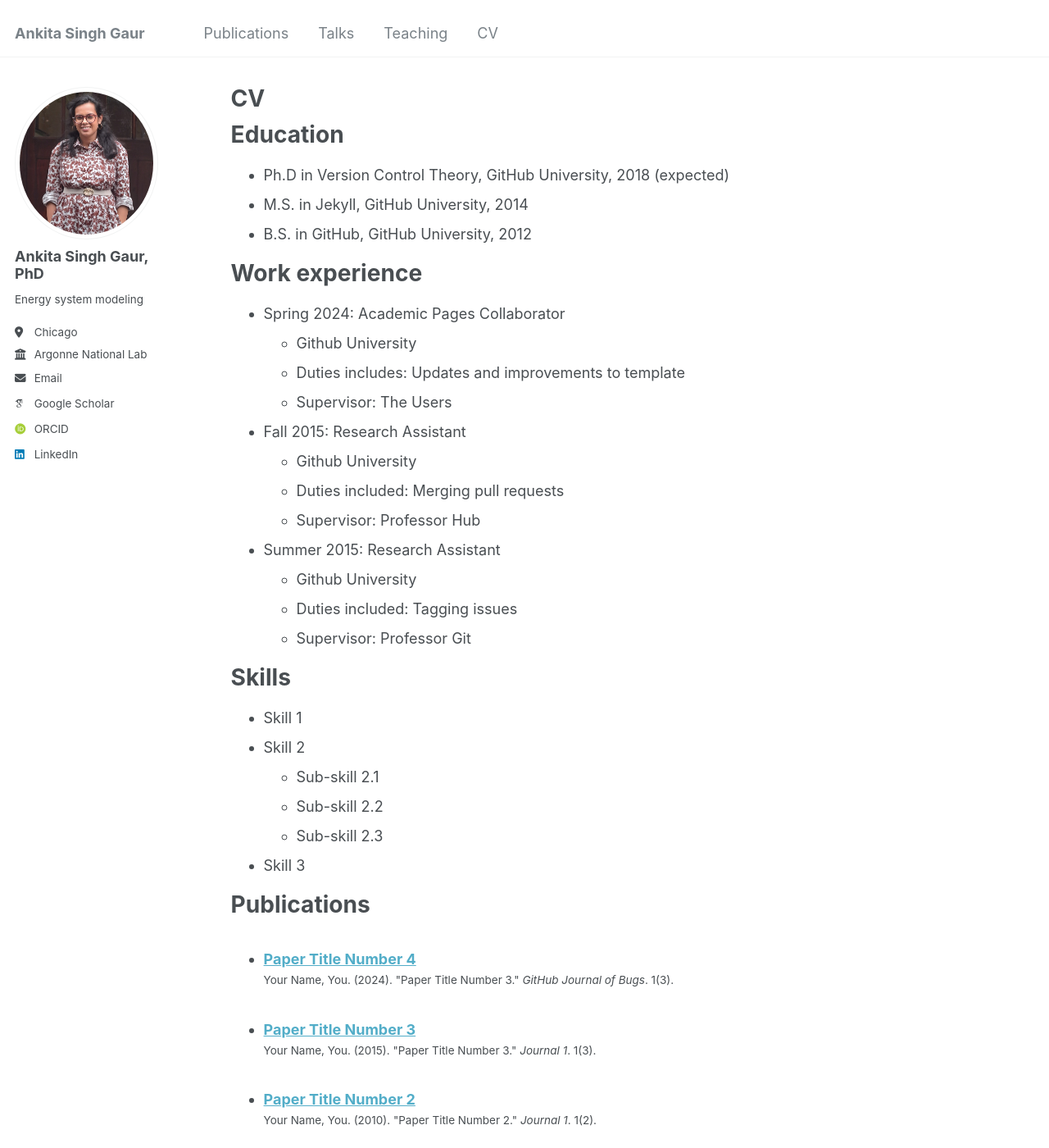
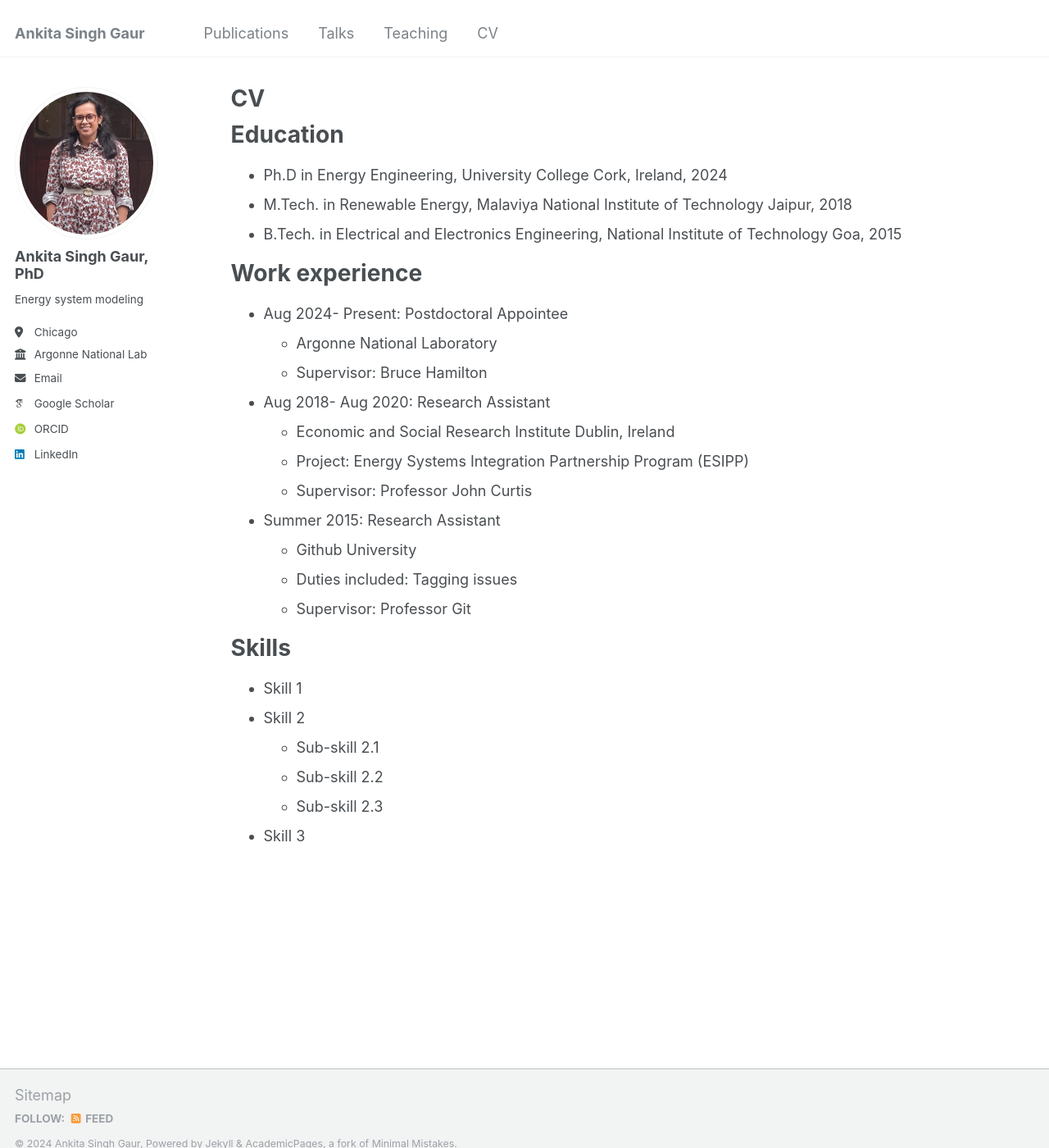
Before and after one commit to ankitagaur93/ankitagaur93.github.io, a Jekyll site: the page built from _pages/cv.md, in a window 1280 px wide and 1400 px high. Shown: the whole window at 82% size. Built offline with Jekyll 4.4.1, drawn with Linux system fonts in a browser that asks for light colours; some web fonts are replaced; some of the changed text lies outside the part shown.

Commit message:
Update cv.md

```diff
--- a/_pages/cv.md
+++ b/_pages/cv.md
@@ -11,21 +11,20 @@ redirect_from:
 
 Education
 ======
-* Ph.D in Version Control Theory, GitHub University, 2018 (expected)
-* M.S. in Jekyll, GitHub University, 2014
-* B.S. in GitHub, GitHub University, 2012
+* Ph.D in Energy Engineering, University College Cork, Ireland, 2024
+* M.Tech. in Renewable Energy, Malaviya National Institute of Technology Jaipur, 2018
+* B.Tech. in Electrical and Electronics Engineering, National Institute of Technology Goa, 2015
 
 Work experience
 ======
-* Spring 2024: Academic Pages Collaborator
-  * Github University
-  * Duties includes: Updates and improvements to template
-  * Supervisor: The Users
+* Aug 2024- Present: Postdoctoral Appointee
+  * Argonne National Laboratory
+  * Supervisor: Bruce Hamilton
 
-* Fall 2015: Research Assistant
-  * Github University
-  * Duties included: Merging pull requests
-  * Supervisor: Professor Hub
+* Aug 2018- Aug 2020: Research Assistant
+  * Economic and Social Research Institute Dublin, Ireland
+  * Project: Energy Systems Integration Partnership Program (ESIPP)
+  * Supervisor: Professor John Curtis
 
 * Summer 2015: Research Assistant
   * Github University
@@ -40,25 +39,3 @@ Skills
   * Sub-skill 2.2
   * Sub-skill 2.3
 * Skill 3
-
-Publications
-======
-  <ul>{% for post in site.publications reversed %}
-    {% include archive-single-cv.html %}
-  {% endfor %}</ul>
-
-Talks
-======
-  <ul>{% for post in site.talks reversed %}
-    {% include archive-single-talk-cv.html  %}
-  {% endfor %}</ul>
-
-Teaching
-======
-  <ul>{% for post in site.teaching reversed %}
-    {% include archive-single-cv.html %}
-  {% endfor %}</ul>
-
-Service and leadership
-======
-* Currently signed in to 43 different slack teams
```
